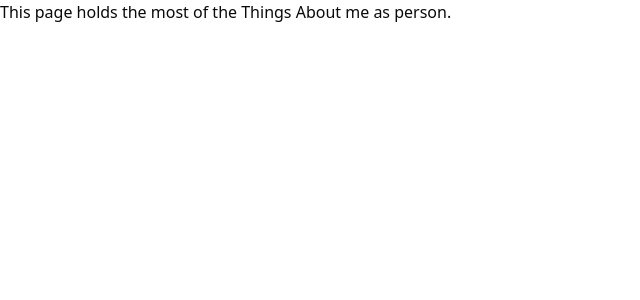
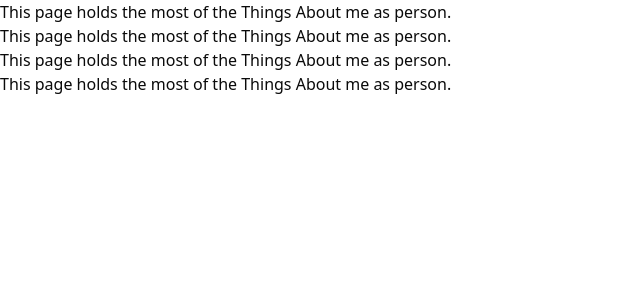
Before and after one commit to AmanBani/Portfolio, a Next.js app: page /About in a window 1280 px wide. Shown: the top 300 px of the page, without its empty margins (0-640 px from the left). Built offline with nearby package versions, Linux system fonts and the light colour scheme.

Commit message:
frontend changes 02

```diff
--- a/app/About/page.tsx
+++ b/app/About/page.tsx
@@ -2,7 +2,13 @@ import React from 'react'
 
 const page = () => {
   return (
+    <>
     <div>This page holds the most of the Things About me as person.</div>
+    <div>This page holds the most of the Things About me as person.</div>
+    <div>This page holds the most of the Things About me as person.</div>
+    <div>This page holds the most of the Things About me as person.</div>
+
+    </>
   )
 }
 
```
